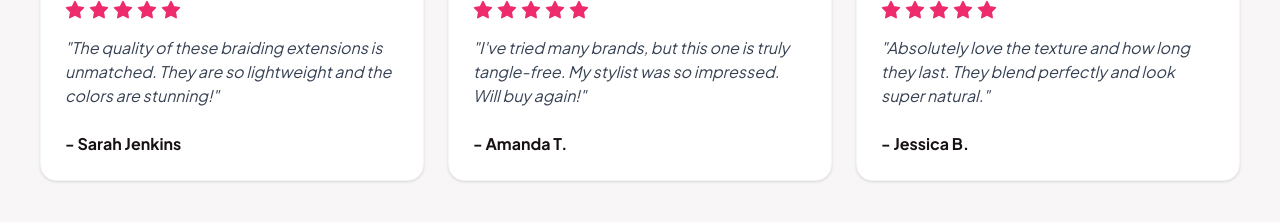
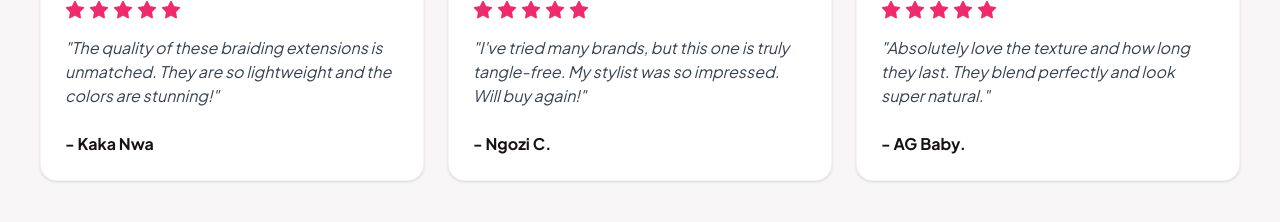
Before and after one commit to allwellazubike/Xtensionvrse, a React (Vite) app: page / in a window 1280 px wide. Shown: the part 916-1138 px from the top of the page. Built offline with nearby package versions, Linux system fonts and the light colour scheme; no server answers.

Commit message:
added names to the testimonail cards

```diff
--- a/src/components/Testimonials.jsx
+++ b/src/components/Testimonials.jsx
@@ -3,19 +3,19 @@ import React from 'react';
 const testimonials = [
   {
     id: 1,
-    name: "Sarah Jenkins",
+    name: "Kaka Nwa",
     text: "The quality of these braiding extensions is unmatched. They are so lightweight and the colors are stunning!",
     rating: 5,
   },
   {
     id: 2,
-    name: "Amanda T.",
+    name: "Ngozi C.",
     text: "I've tried many brands, but this one is truly tangle-free. My stylist was so impressed. Will buy again!",
     rating: 5,
   },
   {
     id: 3,
-    name: "Jessica B.",
+    name: "AG Baby.",
     text: "Absolutely love the texture and how long they last. They blend perfectly and look super natural.",
     rating: 5,
   }
```
